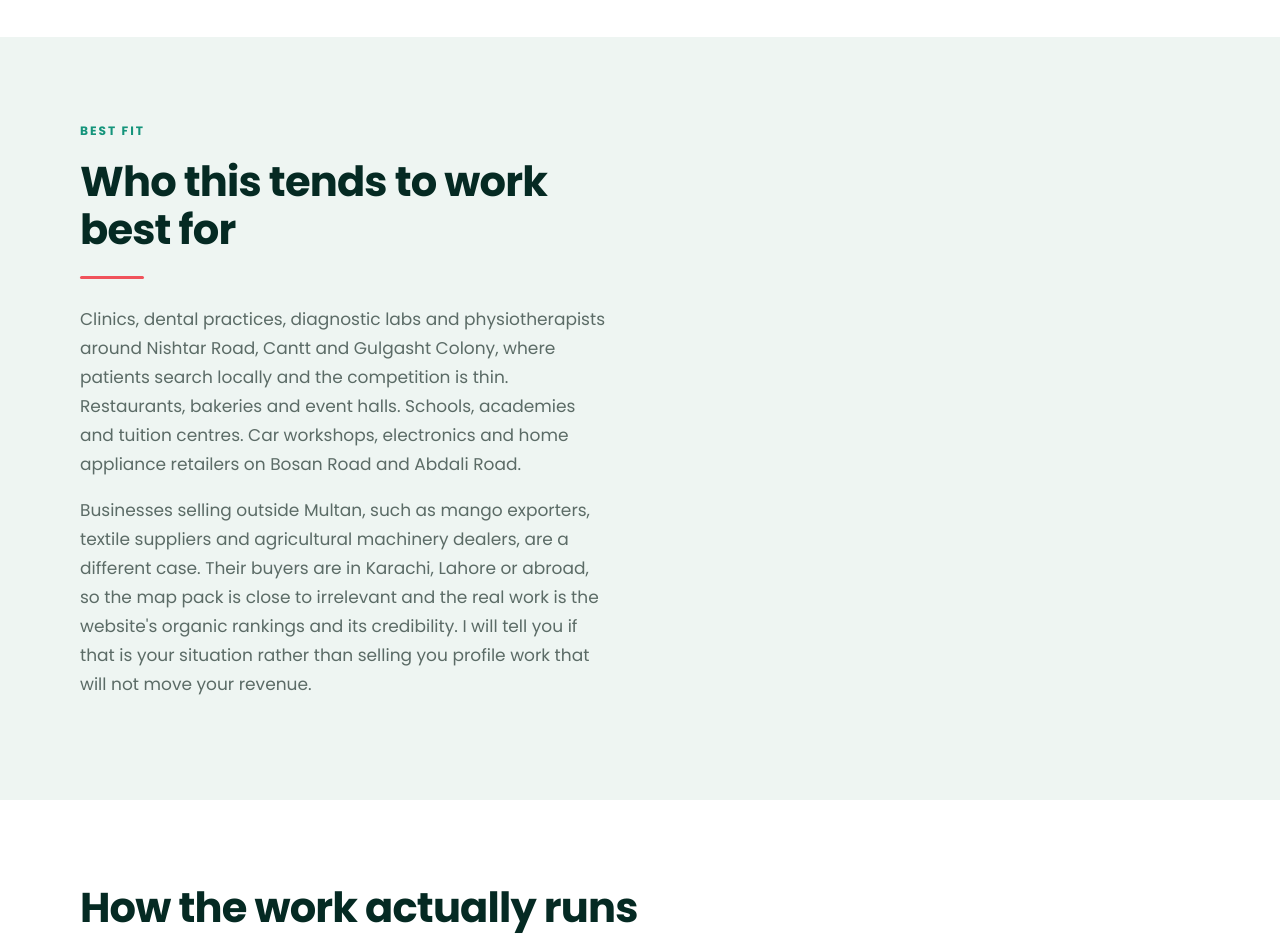
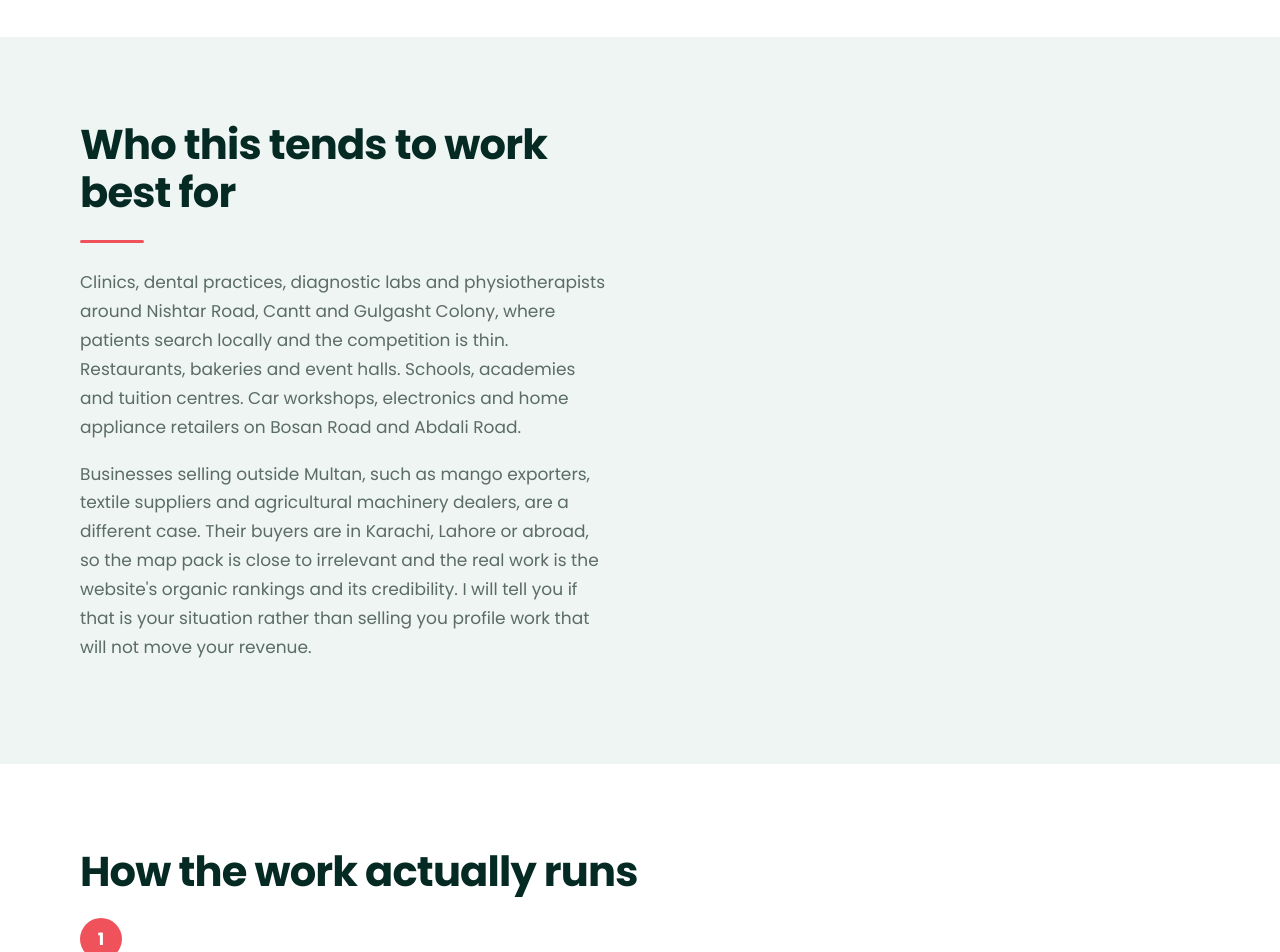
Before and after one commit to abbasid9276-spec/waseem-local-seo, a Next.js app: page /local-seo-expert-in-multan in a window 1280 px wide. Shown: the part 3140-4092 px from the top of the page. Built offline with nearby package versions, Linux system fonts and the light colour scheme.

Commit message:
Update CityPage.js

```diff
--- a/components/CityPage.js
+++ b/components/CityPage.js
@@ -110,9 +110,14 @@ function schema(c) {
 
 export default function CityPage({ city: c }) {
   const others = cities.filter((x) => x.slug !== c.slug);
-  const problems = c.body[0];
-  const fit = c.body[1];
-  const process = c.body[2];
+
+  // Body sections render themselves: a section carrying `items` becomes a card
+  // grid, the last section becomes numbered step rows, anything else becomes a
+  // split text band. Bands alternate background so the page reads like the
+  // homepage rather than one long column.
+  const last = c.body.length - 1;
+  const layoutFor = (sec, i) =>
+    sec.layout || (sec.items ? "cards" : i === last ? "steps" : "split");
 
   const gmail =
     "https://mail.google.com/mail/?view=cm&fs=1&to=" +
@@ -184,16 +189,35 @@ export default function CityPage({ city: c }) {
           </div>
         </section>
 
-        <section>
+        {c.body.map((sec, i) => {
+          const layout = layoutFor(sec, i);
+          const alt = i % 2 === 1;
+          return (
+            <section className={alt ? "alt" : undefined} key={sec.h}>
               <div className="wrap">
-            <h2>{problems.h}</h2>
-            {problems.p.map((t, i) => (
-              <p key={i} className="note">
+                {layout === "split" ? (
+                  <div className="split">
+                    <div>
+                      {sec.eyebrow && <p className="eyebrow">{sec.eyebrow}</p>}
+                      <h2>{sec.h}</h2>
+                      <div className="rule"></div>
+                      {sec.p.map((t, j) => (
+                        <p key={j}>{t}</p>
+                      ))}
+                    </div>
+                  </div>
+                ) : (
+                  <>
+                    <h2>{sec.h}</h2>
+                    {layout === "cards" &&
+                      sec.p.map((t, j) => (
+                        <p className="note" key={j}>
                           {t}
                         </p>
                       ))}
+                    {layout === "cards" && (
                       <div className="grid g3">
-              {(problems.items || []).map((it) => (
+                        {(sec.items || []).map((it) => (
                           <div className="card" key={it.n}>
                             <span className="ibadge">
                               <Dot />
@@ -203,39 +227,28 @@ export default function CityPage({ city: c }) {
                           </div>
                         ))}
                       </div>
-          </div>
-        </section>
-
-        <section className="alt">
-          <div className="wrap">
-            <div className="split">
+                    )}
+                    {layout === "steps" &&
+                      sec.p.map((t, j) => (
+                        <div className="steprow" key={j}>
                           <div>
-                <p className="eyebrow">Best fit</p>
-                <h2>{fit.h}</h2>
-                <div className="rule"></div>
-                {fit.p.map((t, i) => (
-                  <p key={i}>{t}</p>
-                ))}
-              </div>
-            </div>
-          </div>
-        </section>
-
-        <section>
-          <div className="wrap">
-            <h2>{process.h}</h2>
-            {process.p.map((t, i) => (
-              <div className="steprow" key={i}>
-                <div>
-                  <span className="stepnum">{i + 1}</span>
-                  <h3>{STEP_TITLES[i] || "Next"}</h3>
+                            <span className="stepnum">{j + 1}</span>
+                            <h3>
+                              {(sec.steps && sec.steps[j]) ||
+                                STEP_TITLES[j] ||
+                                "Next"}
+                            </h3>
                             <div className="rule"></div>
                             <p>{t}</p>
                           </div>
                         </div>
                       ))}
+                  </>
+                )}
               </div>
             </section>
+          );
+        })}
 
         <section className="alt">
           <div className="wrap">
```
Lines whose indentation alone changed are shown as unchanged.
